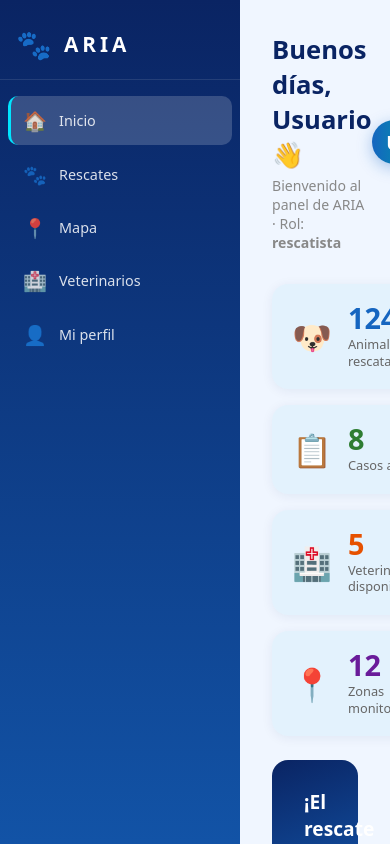
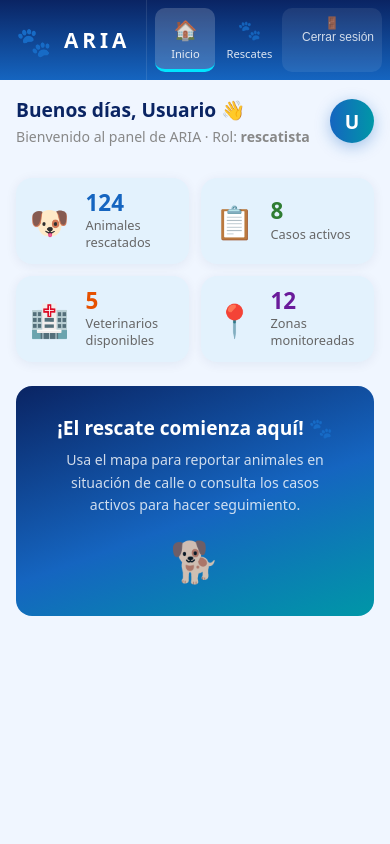
Before and after one commit to aria-rescate-animal/aria-frontend, a React (Vite) app: page /dashboard in a window 390 px wide. Shown: the top 844 px of the page. Built offline with nearby package versions, Linux system fonts and the light colour scheme; sample sign-in values are in the browser's storage.

Commit message:
feat: diseño responsivo para móvil y tablet - closes #32

```diff
--- a/src/App.css
+++ b/src/App.css
@@ -1,12 +1,7 @@
 /* ============================================
    ARIA - Estilos de pantallas de autenticación
    ============================================ */
-.auth-container {
-  min-height: 100vh;
-  display: flex;
-  flex-wrap: wrap;
-  background: var(--aria-bg-page);
-}
+.auth-container { min-height: 100vh; display: flex; flex-wrap: wrap; background: var(--aria-bg-page); }
 .auth-logo-area { text-align: center; z-index: 1; position: relative; }
 .auth-logo-icon { font-size: 4.5rem; margin-bottom: 0.5rem; filter: drop-shadow(0 4px 8px rgba(0,0,0,0.3)); display: block; animation: aria-pulse 3s ease-in-out infinite; }
 .auth-logo-title { color: white; font-size: 3.2rem; font-weight: 800; margin: 0; letter-spacing: 8px; text-shadow: 0 2px 10px rgba(0,0,0,0.2); }
@@ -132,3 +127,62 @@
 .modal-actions { display: flex; gap: 0.75rem; margin-top: 1.25rem; }
 .modal-btn-rescatar { flex: 1; padding: 0.8rem; color: white; border: none; border-radius: var(--aria-radius-md); font-weight: 700; font-size: 0.95rem; transition: all 0.2s; }
 .modal-btn-compartir { flex: 1; padding: 0.8rem; background: var(--aria-bg-page); color: var(--aria-azul); border: 1.5px solid var(--aria-border); border-radius: var(--aria-radius-md); font-weight: 700; font-size: 0.95rem; cursor: pointer; }
+
+/* ============================================
+   ARIA - Responsivo móvil
+   ============================================ */
+@media (max-width: 768px) {
+
+  /* Auth */
+  .aria-left-panel { min-height: 200px; padding: 1.5rem; }
+  .auth-logo-title { font-size: 2.2rem; letter-spacing: 5px; }
+  .auth-logo-icon { font-size: 3rem; }
+  .auth-stats { gap: 0.5rem; }
+  .auth-card { padding: 1.5rem; }
+  .auth-title { font-size: 1.5rem; }
+
+  /* Dashboard */
+  .dashboard-container { flex-direction: column; }
+  .dashboard-sidebar { width: 100% !important; flex-direction: row; height: auto; overflow-x: auto; }
+  .dashboard-sidebar-header { padding: 0.75rem 1rem; border-bottom: none; border-right: 1px solid rgba(255,255,255,0.1); }
+  .dashboard-nav { flex-direction: row; padding: 0.5rem; gap: 0.25rem; flex: 1; overflow-x: auto; }
+  .dashboard-menu-item { flex-direction: column; gap: 0.2rem; padding: 0.5rem; border-left: none !important; border-bottom: 3px solid transparent; font-size: 0.75rem; min-width: 60px; justify-content: center; }
+  .dashboard-menu-item.active { border-bottom-color: #00E5FF; background: rgba(255,255,255,0.18); }
+  .dashboard-menu-label { font-size: 0.7rem; }
+  .dashboard-logout-btn { margin: 0.5rem; padding: 0.5rem; flex-direction: column; font-size: 0.75rem; }
+  .dashboard-toggle-btn { display: none; }
+  .dashboard-main { padding: 1rem; }
+  .dashboard-header-title { font-size: 1.2rem; }
+  .dashboard-stats-grid { grid-template-columns: repeat(2, 1fr); }
+  .dashboard-banner { flex-direction: column; text-align: center; gap: 1rem; }
+  .dashboard-banner-emoji { font-size: 2.5rem; }
+
+  /* Navbar */
+  nav .inner { gap: 0.5rem; padding: 0 0.5rem; }
+  .feed-title { font-size: 1.3rem; }
+  .feed-main { padding: 1rem 0.75rem; }
+  .feed-grid { grid-template-columns: 1fr; }
+  .feed-topbar { flex-direction: column; }
+
+  /* Nuevo Reporte */
+  .nuevo-reporte-page { padding: 1rem 0.75rem; }
+  .nuevo-reporte-card { padding: 1.25rem; }
+
+  /* Perfil */
+  .perfil-page { padding: 1rem; }
+  .perfil-card { padding: 1.5rem; }
+
+  /* Modal */
+  .modal-container { max-width: 100%; margin: 0; border-radius: var(--aria-radius-lg) var(--aria-radius-lg) 0 0; position: fixed; bottom: 0; }
+  .modal-overlay { align-items: flex-end; padding: 0; }
+  .modal-img { height: 180px; }
+}
+
+@media (max-width: 480px) {
+  .auth-tags { display: none; }
+  .dashboard-stats-grid { grid-template-columns: 1fr 1fr; gap: 0.75rem; }
+  .dashboard-stat-card { padding: 0.85rem; }
+  .dashboard-stat-value { font-size: 1.4rem; }
+  .feed-filtros { gap: 0.35rem; }
+  .feed-filtro-btn { padding: 0.3rem 0.75rem; font-size: 0.8rem; }
+}
```
